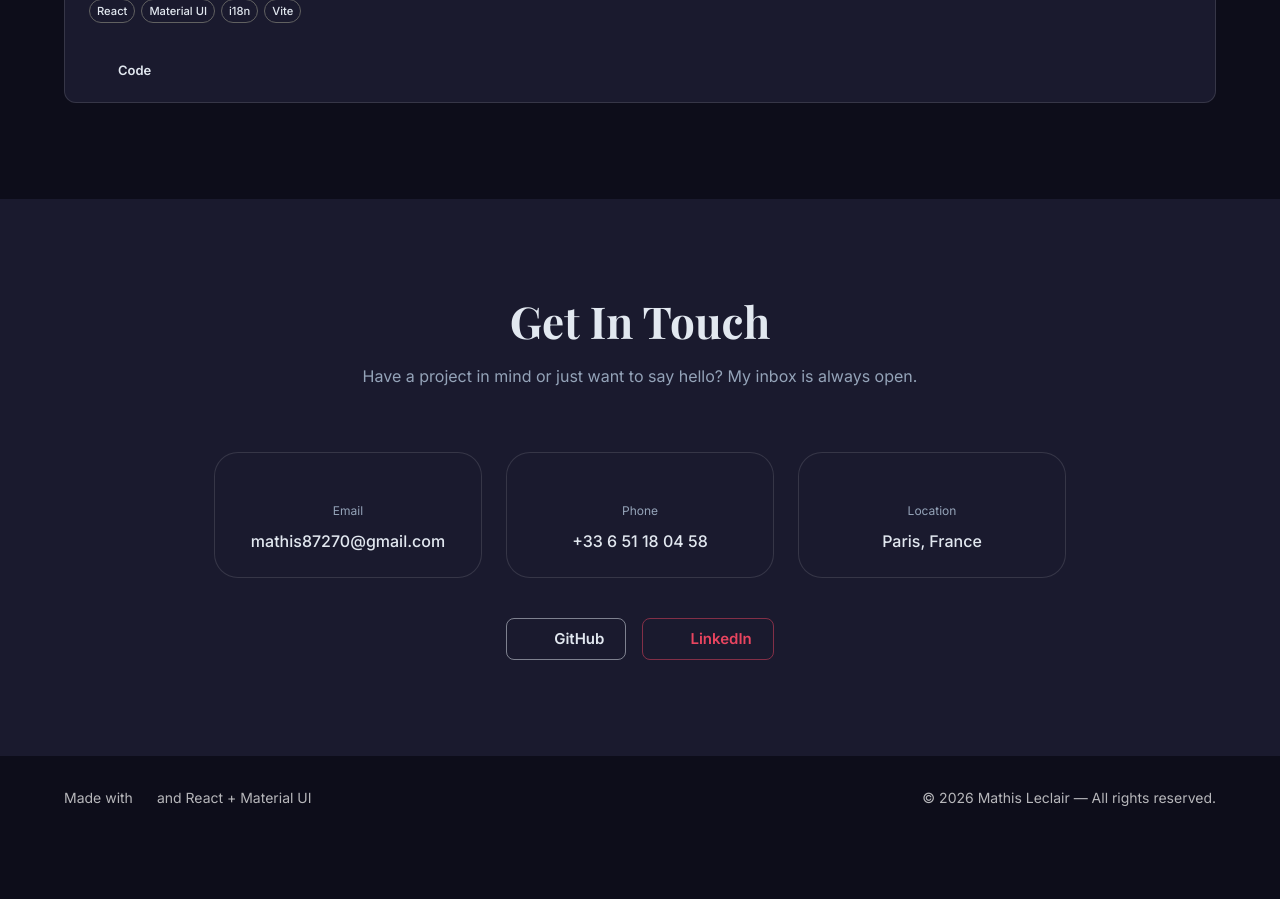
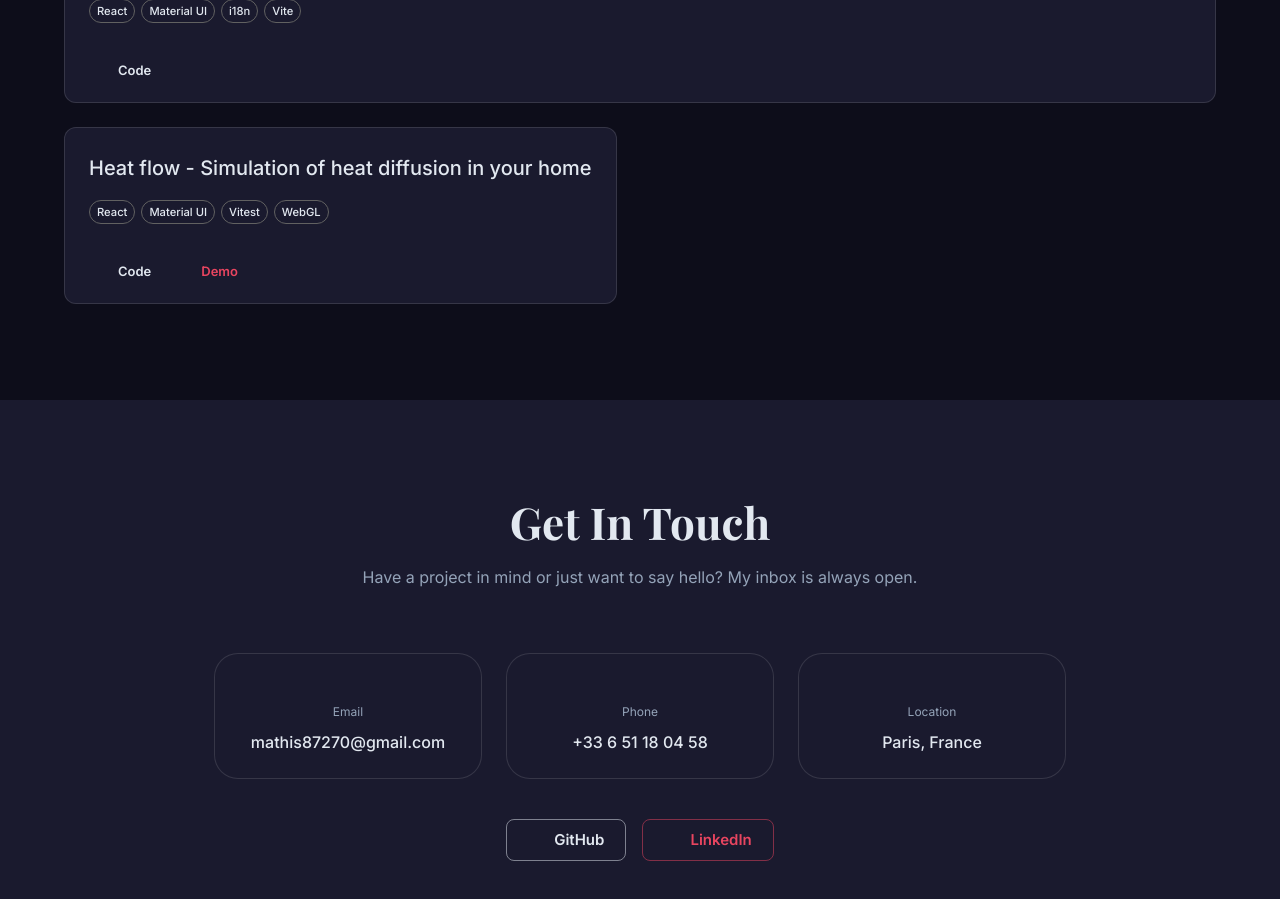
Before and after one commit to MathisLeclair/personalWebsite, a React (Vite) app: page / in a window 1280 px wide. Shown: the part 4640-5539 px from the top of the page. Before the commit the page ends 5480 px from the top, so only its background shows below. Built offline with nearby package versions, Linux system fonts and the light colour scheme; some icons are missing.

Commit message:
feat: update cvData with heatflow

```diff
--- a/src/data/cvData.js
+++ b/src/data/cvData.js
@@ -77,4 +77,10 @@ export const projects = [
         github: 'https://github.com/MathisLeclair/personalWebsite',
         demo: '',
     },
+    {
+        title: 'Heat flow - Simulation of heat diffusion in your home',
+        tags: ['React', 'Material UI', 'Vitest', 'WebGL'],
+        github: 'https://github.com/MathisLeclair/heatFlow',
+        demo: 'https://mathisleclair/heatflow/',
+    }
 ]
```
